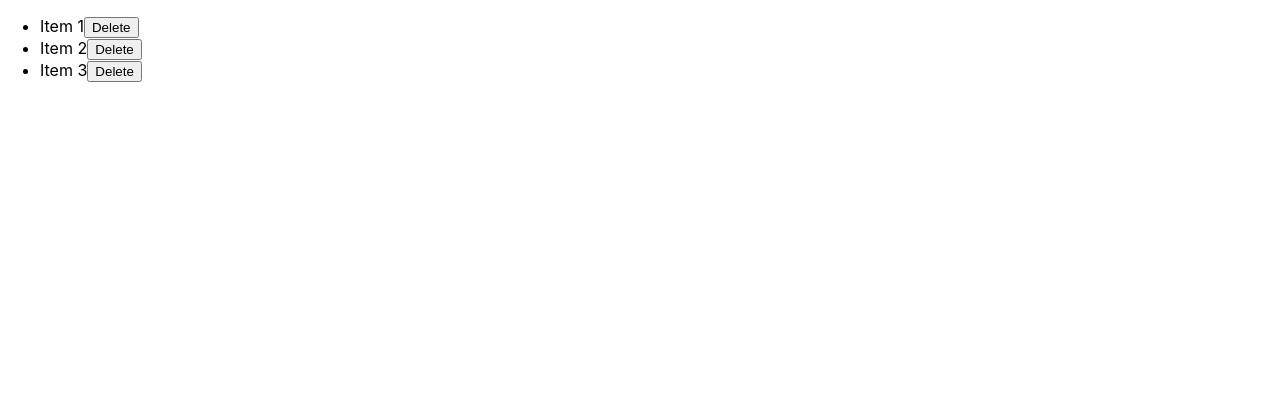
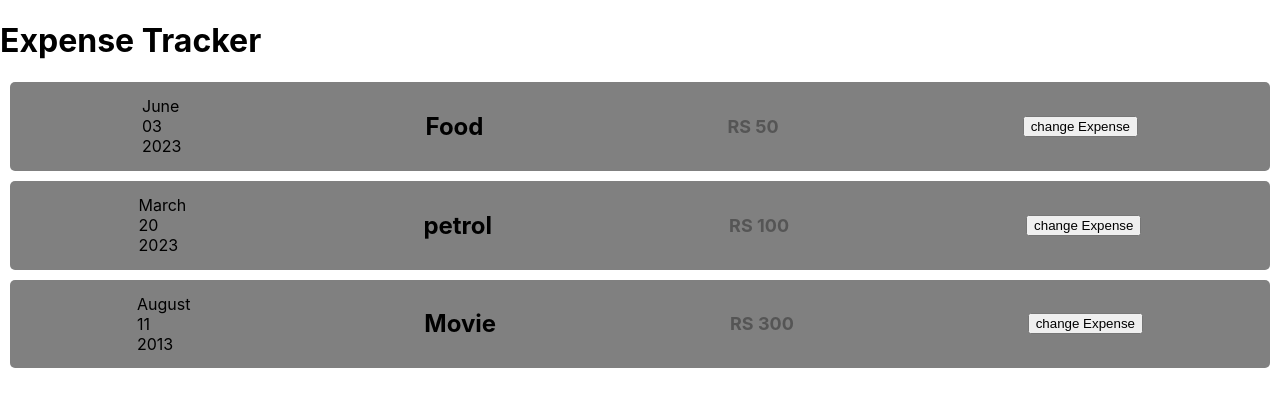
Before and after one commit to Lakshmiichoudhary/my-app, a React (Create React App) app: page / in a window 1280 px wide. Shown: the top 406 px of the page. Built offline with nearby package versions, Linux system fonts and the light colour scheme.

Commit message:
added a update button

```diff
--- a/src/App.js
+++ b/src/App.js
@@ -1,23 +1,19 @@
-import React, { useState } from 'react';
+import ExpenseItem from './components/ExpenseItem';
 
-function App() {
-  const [items, setItems] = useState(['Item 1', 'Item 2', 'Item 3']);
-
-  const handleDelete = (index) => {
-    const updatedItems = items.filter((_, i) => i !== index);
-    setItems(updatedItems);
-  };
+const App = () => {
+  const expenses = [{name: "Food" , price : 50, date: new Date(2023,5,3)},
+  {name: "petrol", price : 100 , date: new Date(2023,2,20)},
+  {name: "Movie" , price :300 , date: new Date(2013,7,11)}]
 
   return (
     <>
-      <ul>
-        {items.map((item, index) => (
-          <li key={index}>
-            {item}
-            <button onClick={() => handleDelete(index)}>Delete</button>
-          </li>
-        ))}
-      </ul>
+      <h1>Expense Tracker</h1>
+      <ExpenseItem name = {expenses[0].name} price = {expenses[0].price}
+      date = {expenses[0].date}/>
+      <ExpenseItem name = {expenses[1].name} price = {expenses[1].price}
+      date = {expenses[1].date}/>
+      <ExpenseItem name = {expenses[2].name} price = {expenses[2].price}
+      date = {expenses[2].date}/>
     </>
   );
 }
--- /dev/null
+++ b/src/components/ExpenseDate.js
@@ -0,0 +1,15 @@
+function ExpenseDate(props){
+    const month = props.date.toLocaleString('en-US', {month:"long"});
+    const day = props.date.toLocaleString('en-US', {day:"2-digit"});
+    const year = props.date.getFullYear();
+
+    return (
+        <div>
+            <div>{month}</div>
+            <div>{day}</div>
+            <div>{year}</div>
+        </div>
+    )
+}
+
+export default ExpenseDate
--- /dev/null
+++ b/src/components/ExpenseItem.css
@@ -0,0 +1,20 @@
+.expense-item {
+    display: flex;
+    align-items: center;
+    justify-content: space-around;
+    border: rosybrown;
+    padding: 10px;
+    margin: 10px;
+    border-radius: 5px;
+    background-color: gray;
+  }
+
+  .expense-title {
+    font-size: 18px;
+  }
+
+  .expense-price {
+    color: #555;
+    font-weight: bold;
+    font-size: 18px;
+  }
--- /dev/null
+++ b/src/components/ExpenseItem.js
@@ -0,0 +1,24 @@
+import React, {useState} from 'react';
+import ExpenseDate from './ExpenseDate';
+import './ExpenseItem.css';
+
+function ExpenseItem(props){
+    const [price,setPrice] = useState(props.price);
+
+    const changeExpense = () => {
+        setPrice("100");
+        console.log(price)
+
+    }
+
+    return (
+        <div className = "expense-item">
+            <ExpenseDate date ={props.date}/>
+            <h2>{props.name}</h2>
+            <div className = "expense-price">RS {price}</div>
+            <button onClick ={changeExpense }>change Expense</button>
+        </div>
+
+    );
+}
+export default ExpenseItem
```
